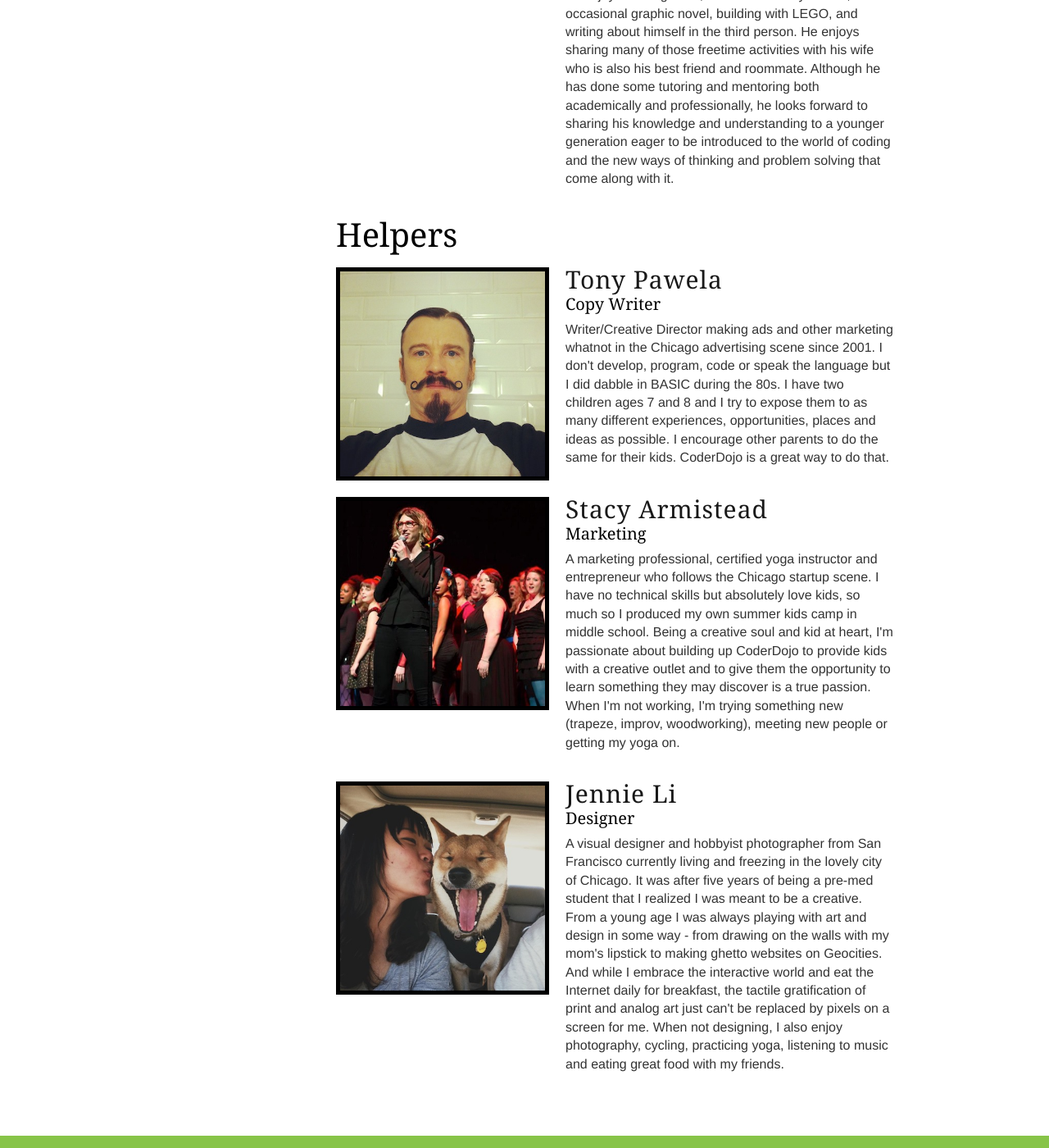
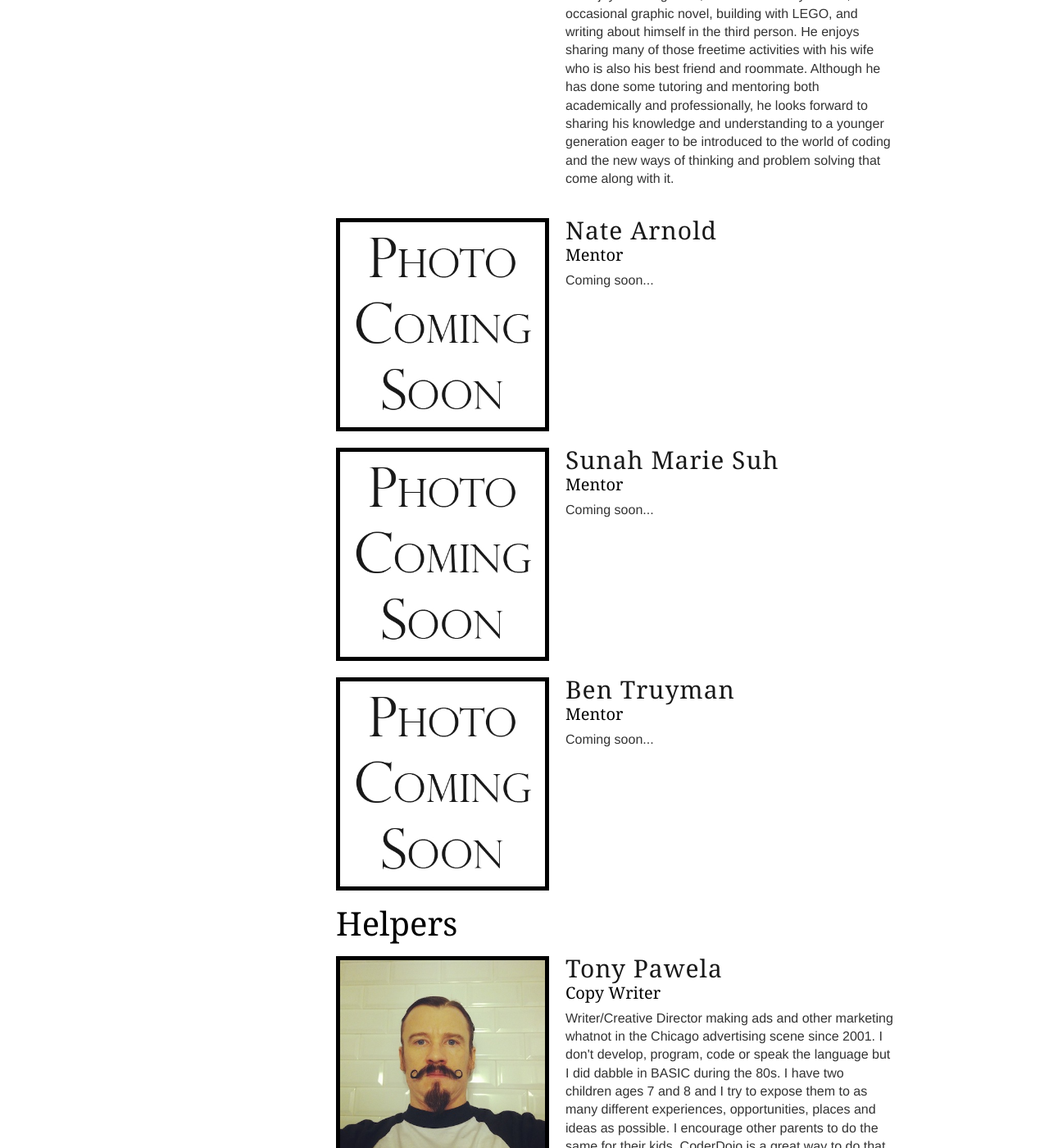
Before and after one commit to captainsafia/coderdojochi.github.com, a Jekyll site: the page built from mentors/index.html, in a window 1280 px wide and 1400 px high, scrolled down 2009 px. Shown: the whole window at 82% size. Built offline with Jekyll 4.4.1, drawn with Linux system fonts in a browser that asks for light colours; comment, search, counter and statistics services are not loaded.

Commit message:
Added a couple new mentors.

```diff
--- a/_data/mentors.yml
+++ b/_data/mentors.yml
@@ -27,3 +27,18 @@ jmolsen:
   name: Jeff Molsen
   role: Mentor
   bio: Jeff has a Masters in Computer Science from DePaul University concentrating on Foundations of Programming Languages and Artificial Intelligence. He has been working professionally as a programmer since 1994 doing primarily server side Java development on projects which have a web front end for various industries most often as a consultant or contractor. In his freetime he likes to continue learning via books, podcasts, and online classes. For less educational fun, he enjoys video games, sci-fi and fantasy videos, the occasional graphic novel, building with LEGO, and writing about himself in the third person. He enjoys sharing many of those freetime activities with his wife who is also his best friend and roommate. Although he has done some tutoring and mentoring both academically and professionally, he looks forward to sharing his knowledge and understanding to a younger generation eager to be introduced to the world of coding and the new ways of thinking and problem solving that come along with it.
+
+narnold:
+  name: Nate Arnold
+  role: Mentor
+  bio: Coming soon...
+
+ssuh:
+  name: Sunah Marie Suh
+  role: Mentor
+  bio: Coming soon...
+
+btruyman:
+  name: Ben Truyman
+  role: Mentor
+  bio: Coming soon...
```
Also changed, not shown: assets/images/bios/btruyman.jpg (added), assets/images/bios/narnold.jpg (added), assets/images/bios/ssuh.jpg (added).
